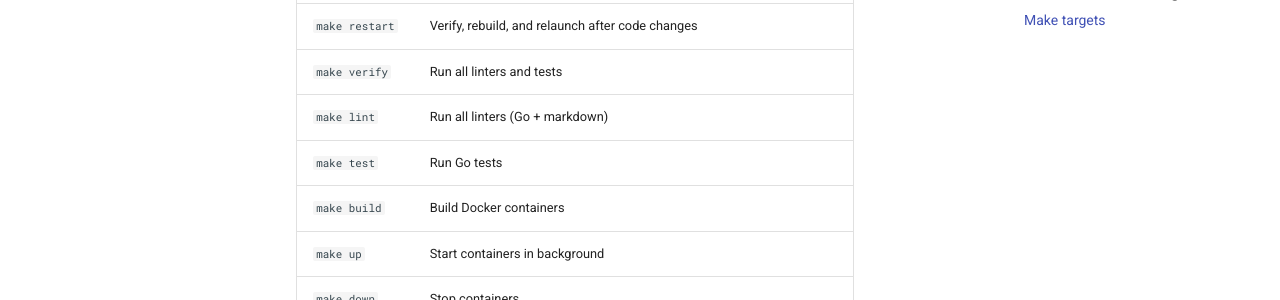
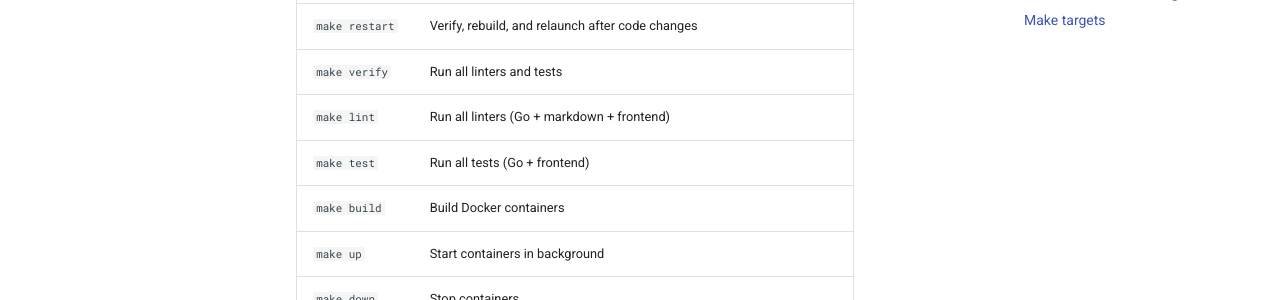
Before and after one commit to MorganDigitalAsyncTransparency/community, an MkDocs documentation site: the page built from discourse-observer/docs/getting-started.md, in a window 1280 px wide and 900 px high, scrolled down 3304 px. Shown: the part 357-657 px from the top of the window. Built offline with MkDocs 1.6.1 and Material for MkDocs 9.7.7, drawn with Linux system fonts in a browser that asks for light colours.

Commit message:
Update docs and Makefile to reflect frontend existence
- getting-started.md: make lint/test descriptions include frontend
- ARCHITECTURE.md: replace outdated "no frontend yet" with current state
- Makefile: setup target installs frontend dependencies

Co-Authored-By: Claude Opus 4.6 (1M context) <noreply@anthropic.com>

```diff
--- a/discourse-observer/docs/getting-started.md
+++ b/discourse-observer/docs/getting-started.md
@@ -147,8 +147,8 @@ This stops the running containers, rebuilds changed layers, starts everything ag
 | `make start` | One-command onboarding: verify, configure, build, launch, open browser |
 | `make restart` | Verify, rebuild, and relaunch after code changes |
 | `make verify` | Run all linters and tests |
-| `make lint` | Run all linters (Go + markdown) |
-| `make test` | Run Go tests |
+| `make lint` | Run all linters (Go + markdown + frontend) |
+| `make test` | Run all tests (Go + frontend) |
 | `make build` | Build Docker containers |
 | `make up` | Start containers in background |
 | `make down` | Stop containers |
```
Also changed, not shown: discourse-observer/ARCHITECTURE.md (+1 -1 lines), 1 other file.
